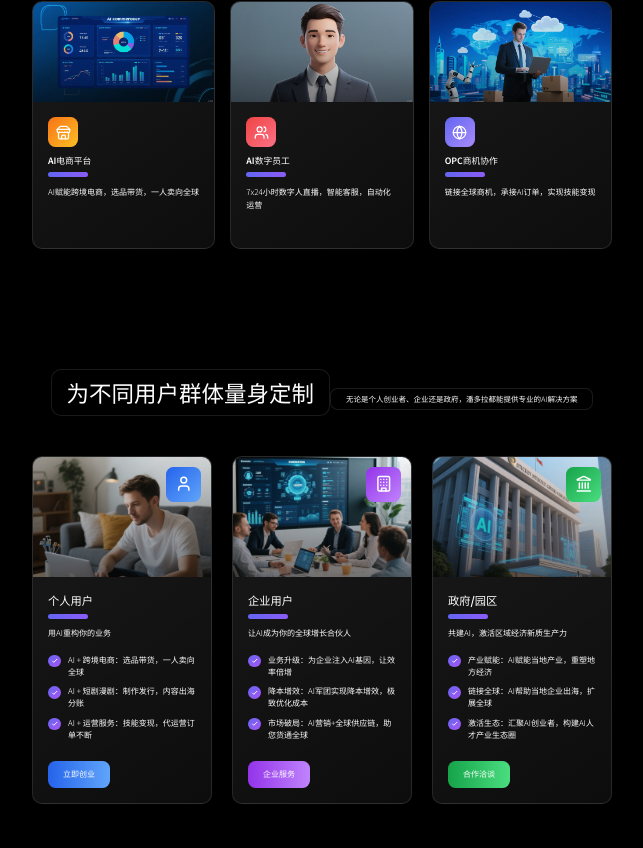
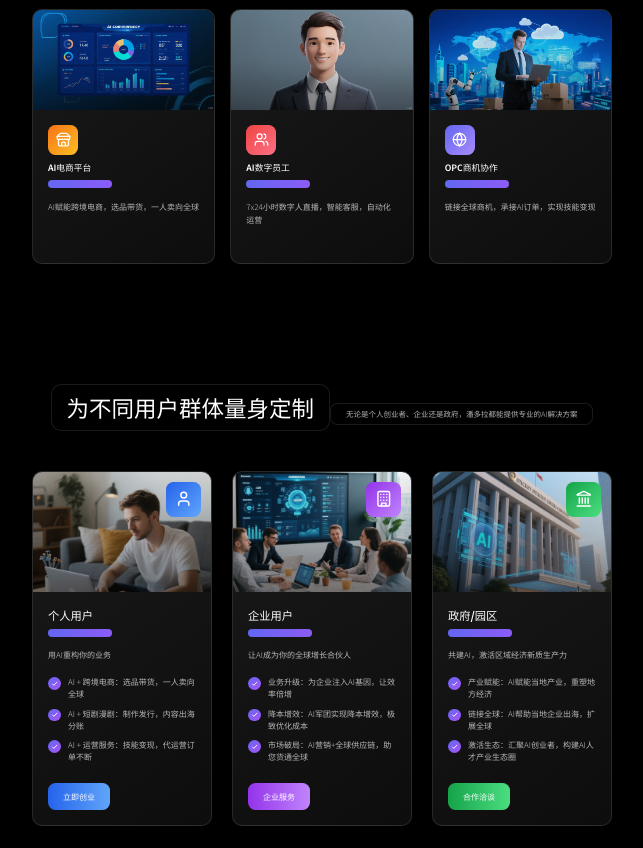
Before and after one commit to baiguoxiang/pandora-ai-platform, a React (Vite) app: page /#/ in a window 1280 px wide. Shown: the part 872-1720 px from the top of the page, without its empty margins (318-961 px from the left). Built offline with nearby package versions, Linux system fonts and the light colour scheme.

Commit message:
修复全局CSS中危险的*选择器，替换为精确选择器

```diff
--- a/src/components/PlatformCard.tsx
+++ b/src/components/PlatformCard.tsx
@@ -50,7 +50,7 @@ const PlatformCard = ({ name, description, icon: iconName, color, image }: Platf
         </div>
 
         <h3 className="text-white text-sm font-semibold mb-2">{name}</h3>
-        <div className="w-16 h-2 rounded-full mb-3" style={{ background: getGradientColor(color) }} />
+        <div style={{ width: '64px', height: '8px', borderRadius: '4px', background: getGradientColor(color), marginBottom: '12px' }} />
         <p className="text-white/70 text-[8px] leading-relaxed">{description}</p>
 
         <div className="mt-4 flex items-center gap-2 text-indigo-400 text-[8px] font-medium opacity-0 group-hover:opacity-100 transition-opacity duration-300">
--- a/src/components/UserSegmentCard.tsx
+++ b/src/components/UserSegmentCard.tsx
@@ -50,7 +50,7 @@ const UserSegmentCard = ({ title, subtitle, icon: iconName, features, cta, color
 
       <div className="relative p-6">
         <h3 className="text-white text-lg font-bold mb-2">{title}</h3>
-        <div className="w-16 h-2 rounded-full mb-3" style={{ background: getGradientColor(color) }} />
+        <div style={{ width: '64px', height: '8px', borderRadius: '4px', background: getGradientColor(color), marginBottom: '12px' }} />
         <p className="text-white/70 text-[8px] mb-6">{subtitle}</p>
 
         <ul className="space-y-3 mb-8">
--- a/src/index.css
+++ b/src/index.css
@@ -22,8 +22,8 @@ body {
   background-color: #000000 !important;
 }
 
-* {
-  color: #ffffff !important;
+body, p, span, h1, h2, h3, h4, h5, h6, a, li, div {
+  color: #ffffff;
 }
 
 .text-gradient {
```
